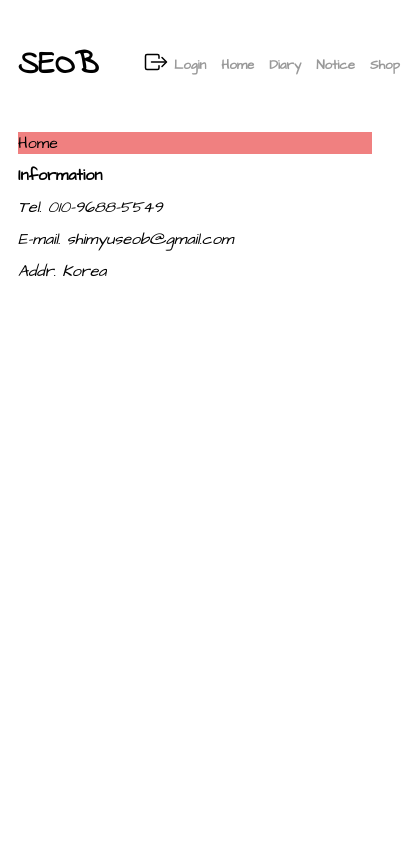
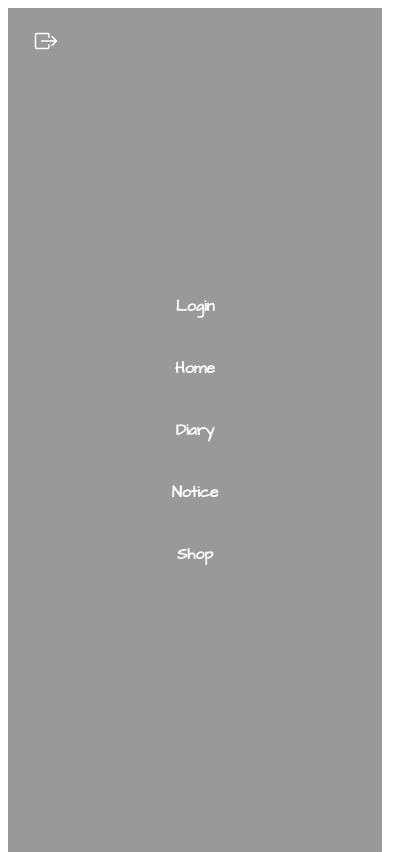
Before and after one commit to seob0701/react-blog, a React (Create React App) app: page / in a window 390 px wide. Both pictures are taken after a click on the button 356 px from the left and 62 px from the top of the page. Shown: the whole page, 415 px wide, since content can reach past the window. Built offline with nearby package versions, Linux system fonts and the light colour scheme; a web font is replaced by a local one.

Commit message:
사이드 메뉴 css

```diff
--- a/src/App.css
+++ b/src/App.css
@@ -1,5 +1,6 @@
 .App {
   font-family: "Indie Flower", cursive;
+  position: relative;
 }
 body {
 }
--- a/src/components/nav.js
+++ b/src/components/nav.js
@@ -26,7 +26,7 @@ const Nav = () => {
             <BsBoxArrowRight />
           </button>
           <li>
-            <a href="/login">
+            <a href="/signin">
               <h5>Login</h5>
             </a>
           </li>
--- a/src/scss/nav.scss
+++ b/src/scss/nav.scss
@@ -1,14 +1,24 @@
 $phone: "Only screen and (max-width : 767px)";
 $tablet: "Only screen and (min-width : 768px)";
 $desktop: "Only screen and (min-width : 1024px)";
+
+@keyframes slide {
+  0% {
+    margin-left: 368px;
+  }
+  100% {
+    margin-left: 0px;
+  }
+}
 
 @media #{$phone} {
   .nav {
     display: flex;
     align-items: center;
     justify-content: space-between;
+
     // padding: 10px;
-    margin: 10px 20px;
+    margin: 10px 0px;
     min-width: 354px;
     width: 100%;
     button {
@@ -18,6 +28,8 @@ $desktop: "Only screen and (min-width : 1024px)";
       font-size: 20px;
     }
     h1 {
+      padding: 0;
+      margin: 0;
       a {
         color: black;
       }
@@ -26,25 +38,61 @@ $desktop: "Only screen and (min-width : 1024px)";
       display: none;
     }
     .nav_list {
+      animation-name: slide;
+      animation-duration: 1s;
+
       font-family: Architects Daughter, cursive;
       display: flex;
+      flex-direction: column;
+      background-color: #999999;
+      padding: 0;
+      margin: 0;
+      z-index: 1;
+      width: 100%;
+      height: 100vh;
+      position: absolute;
+      top: 0px;
       align-items: center;
       justify-content: center;
 
       button {
+        position: absolute;
+        top: 20px;
+        left: 20px;
         background-color: transparent;
         outline: none;
         border: none;
         font-size: 24px;
+        color: white;
+        &:hover {
+          transform: scale(1.2);
+          color: black;
+        }
       }
 
       li {
         margin: 0;
         padding: 0;
+        width: 100%;
+        text-align: center;
+        &:hover {
+          background-color: lightgray;
+          a {
+            h5 {
+              margin-right: 15px;
+              color: black;
+              padding: 0;
+              font-size: 16px;
+            }
+          }
+        }
         a {
           h5 {
             margin-right: 15px;
+            color: white;
             padding: 0;
+            margin: 20px 0;
+            font-size: 16px;
           }
         }
       }
```
